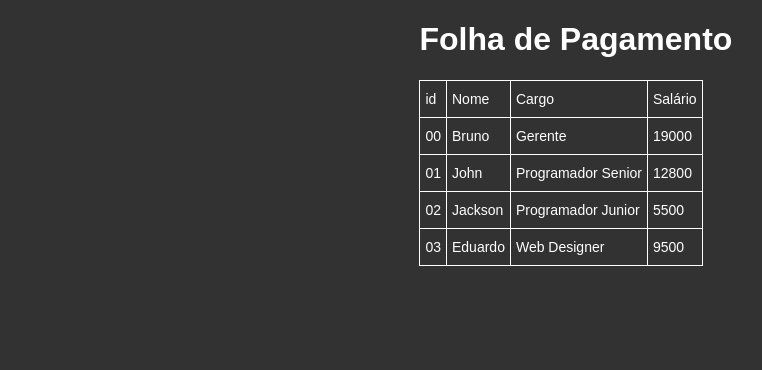
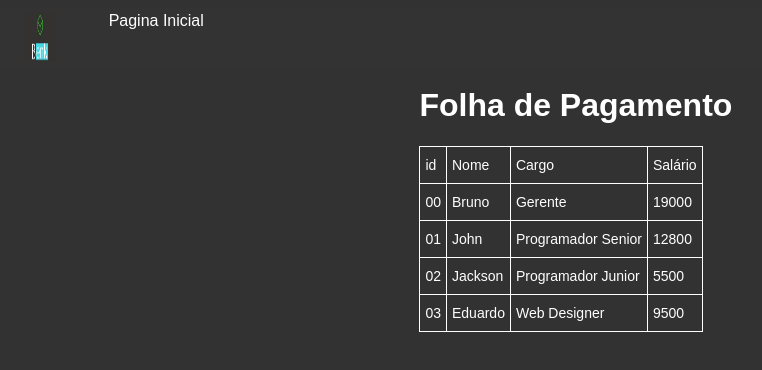
Before and after one commit to brunoenke/sandbox, a plain HTML site: page tr_tabela.html in a window 1280 px wide. Shown: the whole page, without its empty margins (31-793 px from the left). Drawn offline with Linux system fonts and the light colour scheme.

Commit message:
atualização trabalho

```diff
--- a/tr_tabela.html
+++ b/tr_tabela.html
@@ -125,6 +125,12 @@
 </head>
 
 <body>
+
+        <ul>
+        <li><a id="inicio" href="#home"><img src="img_loja/B.jpg" alt="logo" width="100px" height="50px"></a></li>
+        <li><a href="trabalho.html">Pagina Inicial</a>
+
+    </ul>
     <h1>Folha de Pagamento</h1>
     <table class="tg">
         <tr>
```
Also changed, not shown: tr_formulario.html (+2 -2 lines), trabalho.html (line endings or trailing spaces).
